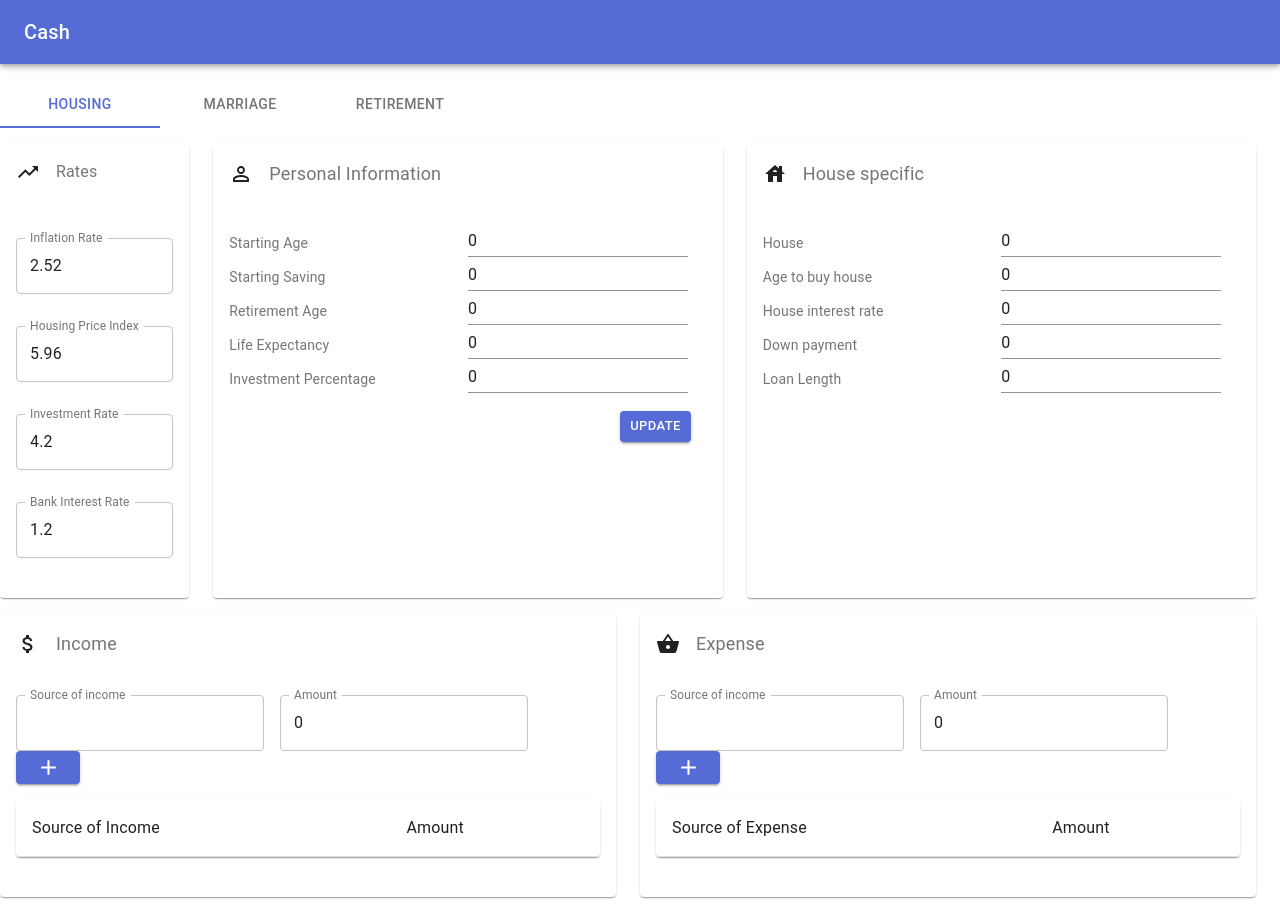
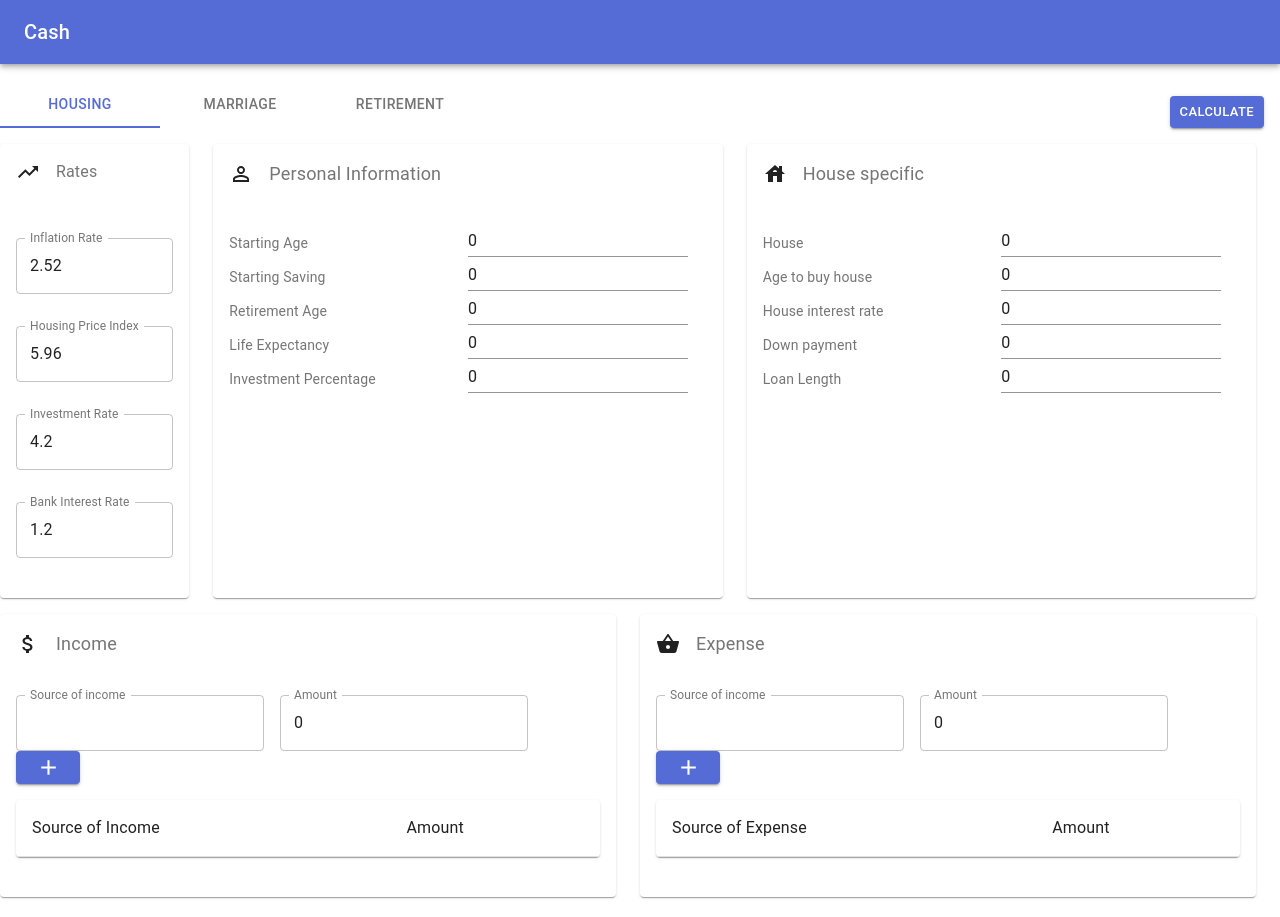
Before and after one commit to mint26/cash_frontend, a React (Create React App) app: page / in a window 1280 px wide. Built offline with nearby package versions, Linux system fonts and the light colour scheme; what react-router-redux would draw is missing.

Commit message:
move result to another page

```diff
--- a/src/components/LineChartCard.js
+++ b/src/components/LineChartCard.js
@@ -36,8 +36,6 @@ const useStyles = makeStyles((theme) => ({
 
 export default function LineChartCard() {
   const data = useSelector((state) => state.PersonalInformationReducer.data);
-  console.log("chart", data);
-  console.log("chart", data.values);
   const classes = useStyles();
   return (
     <Card className={classes.root}>
--- a/src/components/PersonalInfoCard.js
+++ b/src/components/PersonalInfoCard.js
@@ -5,7 +5,6 @@ import Card from "@material-ui/core/Card";
 import CardContent from "@material-ui/core/CardContent";
 import CardHeader from "@material-ui/core/CardHeader";
 import Typography from "@material-ui/core/Typography";
-import Button from "@material-ui/core/Button";
 import Grid from "@material-ui/core/Grid";
 import PermIdentityIcon from "@material-ui/icons/PermIdentity";
 import TextField from "@material-ui/core/TextField";
@@ -23,11 +22,6 @@ const useStyles = makeStyles((theme) => ({
   label: {
     padding: theme.spacing(1, 0, 0, 0),
     fontSize: 14,
-  },
-  moveright: {
-    padding: theme.spacing(2),
-    display: "flex",
-    justifyContent: "flex-end",
   },
 }));
 
@@ -172,16 +166,6 @@ const PersonalInfoCard = ({ onSubmitStep }) => {
                 value={values.investmentPercentage}
               />
             </Grid>
-            <Grid item xs={12} className={classes.moveright}>
-              <Button
-                variant="contained"
-                size="small"
-                color="primary"
-                type="submit"
-              >
-                Update
-              </Button>
-            </Grid>
           </Grid>
         </form>
       </CardContent>
--- a/src/redux/personalInformationAction.js
+++ b/src/redux/personalInformationAction.js
@@ -2,13 +2,11 @@ import { ADD_PERSONAL_INFORMATION } from "./actionTypes";
 import HttpService from "../util/HttpService";
 
 export const getProjectedValues = (personalInfo) => {
-  return (dispatch) => {
-    HttpService.getProjectedValues(personalInfo).then((result) => {
-      console.log("getProjectedValues", result);
-      dispatch({
-        type: ADD_PERSONAL_INFORMATION,
-        payload: result.data,
-      });
+  return async (dispatch) => {
+    const result = await HttpService.getProjectedValues(personalInfo);
+    return dispatch({
+      type: ADD_PERSONAL_INFORMATION,
+      payload: result.data,
     });
   };
 };
--- a/src/redux/reducers/personalInformationReducer.js
+++ b/src/redux/reducers/personalInformationReducer.js
@@ -10,7 +10,6 @@ export default function PersonalInformationReducer(
 ) {
   switch (action.type) {
     case ADD_PERSONAL_INFORMATION: {
-      console.log("test", action.payload);
       return Object.assign({}, state, {
         data: action.payload,
       });
--- a/src/views/Dashboard.js
+++ b/src/views/Dashboard.js
@@ -6,6 +6,12 @@ import HousingTab from "./Tabs/HousingTab";
 import RetirementTab from "./Tabs/RetirementTab";
 import MarriageTab from "./Tabs/MarriageTab";
 import { TAB } from "../consts";
+import Button from "@material-ui/core/Button";
+import Grid from "@material-ui/core/Grid";
+import { getProjectedValues } from "../redux/personalInformationAction";
+import { connect } from "react-redux";
+import Result from "./Result";
+
 const styles = (theme) => ({
   root: {
     flexGrow: 1,
@@ -13,12 +19,21 @@ const styles = (theme) => ({
   tabs: {
     margin: theme.spacing(0, 0, 2, 0),
   },
+  moveright: {
+    padding: theme.spacing(2),
+    display: "flex",
+    justifyContent: "flex-end",
+  },
 });
 
 class Dashboard extends Component {
   constructor(props) {
     super(props);
-    this.state = { currentTab: <HousingTab />, selectedTab: "housing" };
+    this.state = {
+      currentTab: <HousingTab />,
+      selectedTab: "housing",
+      showModal: false,
+    };
   }
   handleChange = (e, newValue) => {
     let nextTab = <HousingTab />;
@@ -29,16 +44,30 @@ class Dashboard extends Component {
       case TAB.MARRIAGE_TAB:
         nextTab = <MarriageTab />;
         break;
+      default:
+        nextTab = <HousingTab />;
     }
     this.setState({
       selectedTab: newValue,
       currentTab: nextTab,
     });
   };
+
+  showModal = () => {
+    this.props.calculate().then(() => {
+      this.setState({ showModal: true });
+    });
+  };
+
+  handleCloseModal = () => {
+    this.setState({ showModal: false });
+  };
   render() {
     const { classes } = this.props;
     return (
       <div className={classes.root}>
+        <Grid container>
+          <Grid item xs={8}>
             <Tabs
               value={this.state.selectedTab}
               indicatorColor="primary"
@@ -51,10 +80,32 @@ class Dashboard extends Component {
               <Tab label="Marriage" value={TAB.MARRIAGE_TAB} />
               <Tab label="Retirement" value={TAB.RETIREMENT_TAB} />
             </Tabs>
-        {this.state.currentTab}
+          </Grid>
+          <Grid item xs={4} className={classes.moveright}>
+            <Button
+              variant="contained"
+              size="small"
+              color="primary"
+              type="submit"
+              onClick={this.showModal}
+            >
+              Calculate
+            </Button>
+          </Grid>
+        </Grid>
+        <Grid container>{this.state.currentTab}</Grid>
+        <Result
+          showModal={this.state.showModal}
+          handleClose={this.handleCloseModal}
+        />
       </div>
     );
   }
 }
 
-export default withStyles(styles)(Dashboard);
+const mapDispatchToProps = (dispatch) => {
+  return {
+    calculate: (values) => dispatch(getProjectedValues(values)),
+  };
+};
+export default connect(null, mapDispatchToProps)(withStyles(styles)(Dashboard));
--- /dev/null
+++ b/src/views/Result.js
@@ -0,0 +1,62 @@
+import React from "react";
+import { makeStyles } from "@material-ui/core/styles";
+import Button from "@material-ui/core/Button";
+import Dialog from "@material-ui/core/Dialog";
+import AppBar from "@material-ui/core/AppBar";
+import Toolbar from "@material-ui/core/Toolbar";
+import IconButton from "@material-ui/core/IconButton";
+import Typography from "@material-ui/core/Typography";
+import CloseIcon from "@material-ui/icons/Close";
+import Grid from "@material-ui/core/Grid";
+import LineChartCard from "../components/LineChartCard";
+import Slide from "@material-ui/core/Slide";
+
+const useStyles = makeStyles((theme) => ({
+  appBar: {
+    position: "relative",
+  },
+  title: {
+    marginLeft: theme.spacing(2),
+    flex: 1,
+  },
+}));
+
+const Transition = React.forwardRef(function Transition(props, ref) {
+  return <Slide direction="up" ref={ref} {...props} />;
+});
+
+export default function Result(props) {
+  const classes = useStyles();
+  return (
+    <div>
+      <Dialog
+        fullScreen
+        open={props.showModal}
+        onClose={props.handleClose}
+        TransitionComponent={Transition}
+      >
+        <AppBar className={classes.appBar}>
+          <Toolbar>
+            <IconButton
+              edge="start"
+              color="inherit"
+              onClick={props.handleClose}
+              aria-label="close"
+            >
+              <CloseIcon />
+            </IconButton>
+            <Typography variant="h6" className={classes.title}>
+              Generated result
+            </Typography>
+            <Button autoFocus color="inherit" onClick={props.handleClose}>
+              save
+            </Button>
+          </Toolbar>
+        </AppBar>
+        <Grid container>
+          <LineChartCard />
+        </Grid>
+      </Dialog>
+    </div>
+  );
+}
--- a/src/views/Tabs/MarriageTab.js
+++ b/src/views/Tabs/MarriageTab.js
@@ -1,6 +1,5 @@
 import React from "react";
 import Grid from "@material-ui/core/Grid";
-import PersonalInfoCard from "../../components/PersonalInfoCard";
 import LineChartCard from "../../components/LineChartCard";
 import IncomeCard from "../../components/IncomeCard";
 import ExpenseCard from "../../components/ExpenseCard";
```
Lines whose indentation alone changed are shown as unchanged.
